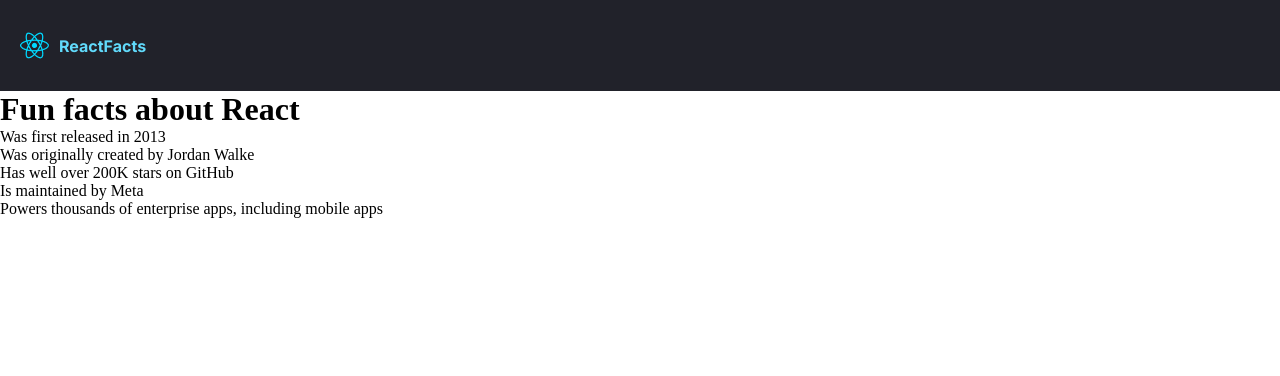
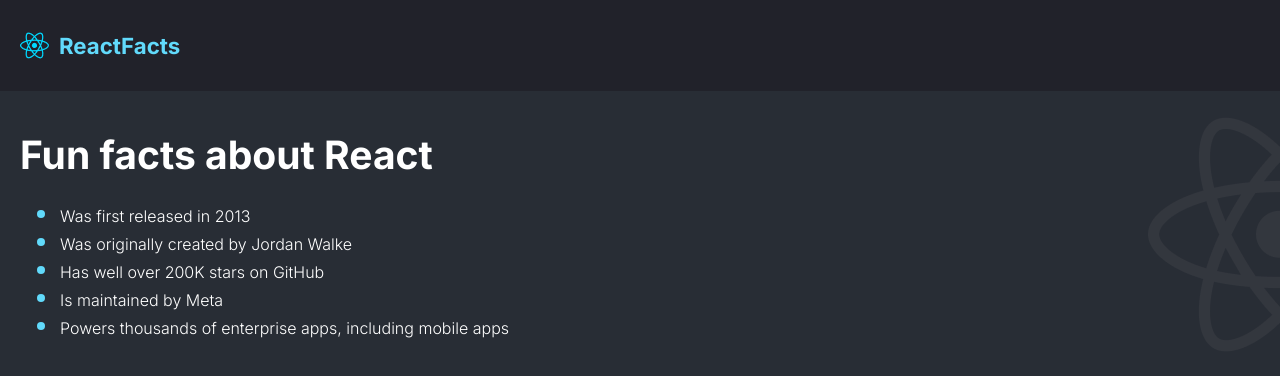
Before and after one commit to x1u49jd/ReactFactsProject, a React (Vite) app: page / in a window 1280 px wide. Shown: the top 376 px of the page. Built offline with nearby package versions, Linux system fonts and the light colour scheme.

Commit message:
Applied styling to the main and replaced the icon image

```diff
--- a/src/App.jsx
+++ b/src/App.jsx
@@ -3,9 +3,9 @@
 
 export default function App(){
     return (
-        <>
+        <div className="app">
             <Header />
             <Main />
-        </>
+        </div>
     )
 }
--- a/style.css
+++ b/style.css
@@ -1,6 +1,10 @@
 * {
     margin: 0;
     padding: 0;
+}
+
+body {
+    background-color: #282D35;
 }
 
 header {
@@ -17,7 +21,38 @@
 
 header > p {
     color: #61DAFB;
-    size: 22.25px;
     font-family: "Inter", serif;
+    font-size: 22.25px;
     font-weight: 700;
 }
+
+main {
+    padding: 40px 20px 40px 20px;
+    background-image: url("./images/reactjs-icon-2.png");
+    background-repeat: no-repeat;
+    background-position-x: right;
+    background-position-y: center;
+}
+
+main h1, ul {
+    color: white;
+    font-family: "Inter", serif;
+}
+
+main h1 {
+    font-size: 39.06px;
+    padding-bottom: 20px;
+}
+
+main > ul {
+    padding-left: 40px;
+}
+
+main > ul > li {
+    font-weight: 300;
+}
+
+main > ul > li::marker {
+    color: #61DAFB;
+    font-size: 25px;
+}
```
Also changed, not shown: images/react-logo-half.png (deleted), images/reactjs-icon-2.png (added).
